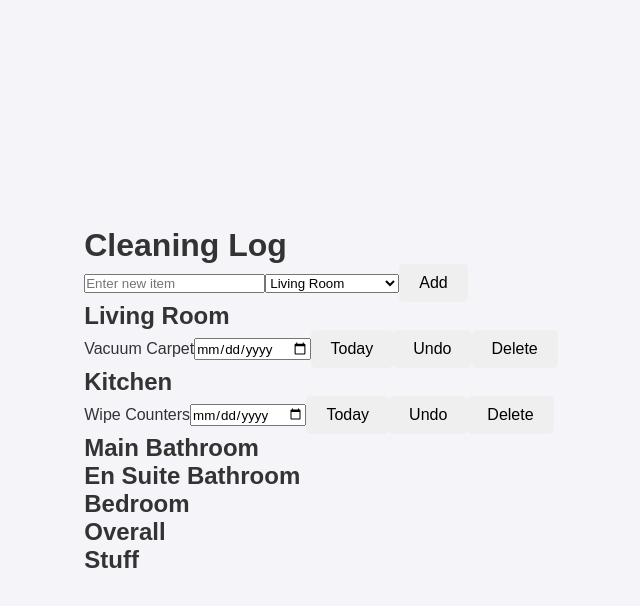
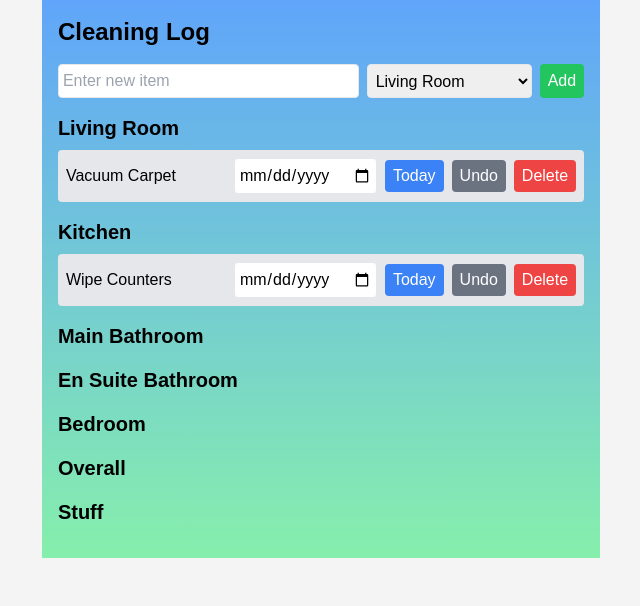
Before and after one commit to tommaclean/cleaning-log, a React (Create React App) app: page / in a window 1280 px wide. Shown: the top 606 px of the page, without its empty margins (319-959 px from the left). Built offline with nearby package versions, Linux system fonts and the light colour scheme.

Commit message:
styles 3

```diff
--- a/src/App.css
+++ b/src/App.css
@@ -1,188 +1,426 @@
-/* Reset some basic styles for consistency */
-* {
+*,
+::before,
+::after {
+  --tw-border-spacing-x:0;
+  --tw-border-spacing-y:0;
+  --tw-translate-x:0;
+  --tw-translate-y:0;
+  --tw-rotate:0;
+  --tw-skew-x:0;
+  --tw-skew-y:0;
+  --tw-scale-x:1;
+  --tw-scale-y:1;
+  --tw-pan-x: ;
+  --tw-pan-y: ;
+  --tw-pinch-zoom: ;
+  --tw-scroll-snap-strictness:proximity;
+  --tw-gradient-from-position: ;
+  --tw-gradient-via-position: ;
+  --tw-gradient-to-position: ;
+  --tw-ordinal: ;
+  --tw-slashed-zero: ;
+  --tw-numeric-figure: ;
+  --tw-numeric-spacing: ;
+  --tw-numeric-fraction: ;
+  --tw-ring-inset: ;
+  --tw-ring-offset-width:0px;
+  --tw-ring-offset-color:#fff;
+  --tw-ring-color:rgb(59 130 246 / 0.5);
+  --tw-ring-offset-shadow:0 0 #0000;
+  --tw-ring-shadow:0 0 #0000;
+  --tw-shadow:0 0 #0000;
+  --tw-shadow-colored:0 0 #0000;
+  --tw-blur: ;
+  --tw-brightness: ;
+  --tw-contrast: ;
+  --tw-grayscale: ;
+  --tw-hue-rotate: ;
+  --tw-invert: ;
+  --tw-saturate: ;
+  --tw-sepia: ;
+  --tw-drop-shadow: ;
+  --tw-backdrop-blur: ;
+  --tw-backdrop-brightness: ;
+  --tw-backdrop-contrast: ;
+  --tw-backdrop-grayscale: ;
+  --tw-backdrop-hue-rotate: ;
+  --tw-backdrop-invert: ;
+  --tw-backdrop-opacity: ;
+  --tw-backdrop-saturate: ;
+  --tw-backdrop-sepia: ;
+  --tw-contain-size: ;
+  --tw-contain-layout: ;
+  --tw-contain-paint: ;
+  --tw-contain-style:
+}
+::backdrop {
+  --tw-border-spacing-x:0;
+  --tw-border-spacing-y:0;
+  --tw-translate-x:0;
+  --tw-translate-y:0;
+  --tw-rotate:0;
+  --tw-skew-x:0;
+  --tw-skew-y:0;
+  --tw-scale-x:1;
+  --tw-scale-y:1;
+  --tw-pan-x: ;
+  --tw-pan-y: ;
+  --tw-pinch-zoom: ;
+  --tw-scroll-snap-strictness:proximity;
+  --tw-gradient-from-position: ;
+  --tw-gradient-via-position: ;
+  --tw-gradient-to-position: ;
+  --tw-ordinal: ;
+  --tw-slashed-zero: ;
+  --tw-numeric-figure: ;
+  --tw-numeric-spacing: ;
+  --tw-numeric-fraction: ;
+  --tw-ring-inset: ;
+  --tw-ring-offset-width:0px;
+  --tw-ring-offset-color:#fff;
+  --tw-ring-color:rgb(59 130 246 / 0.5);
+  --tw-ring-offset-shadow:0 0 #0000;
+  --tw-ring-shadow:0 0 #0000;
+  --tw-shadow:0 0 #0000;
+  --tw-shadow-colored:0 0 #0000;
+  --tw-blur: ;
+  --tw-brightness: ;
+  --tw-contrast: ;
+  --tw-grayscale: ;
+  --tw-hue-rotate: ;
+  --tw-invert: ;
+  --tw-saturate: ;
+  --tw-sepia: ;
+  --tw-drop-shadow: ;
+  --tw-backdrop-blur: ;
+  --tw-backdrop-brightness: ;
+  --tw-backdrop-contrast: ;
+  --tw-backdrop-grayscale: ;
+  --tw-backdrop-hue-rotate: ;
+  --tw-backdrop-invert: ;
+  --tw-backdrop-opacity: ;
+  --tw-backdrop-saturate: ;
+  --tw-backdrop-sepia: ;
+  --tw-contain-size: ;
+  --tw-contain-layout: ;
+  --tw-contain-paint: ;
+  --tw-contain-style:
+}
+/* ! tailwindcss v3.4.16 | MIT License | https://tailwindcss.com */*,
+::after,
+::before {
+  box-sizing:border-box;
+  border-width:0;
+  border-style:solid;
+  border-color:#e5e7eb
+}
+::after,
+::before {
+  --tw-content:''
+}
+:host,
+html {
+  line-height:1.5;
+  -webkit-text-size-adjust:100%;
+  -moz-tab-size:4;
+  tab-size:4;
+  font-family:ui-sans-serif, system-ui, sans-serif, "Apple Color Emoji", "Segoe UI Emoji", "Segoe UI Symbol", "Noto Color Emoji";
+  font-feature-settings:normal;
+  font-variation-settings:normal;
+  -webkit-tap-highlight-color:transparent
+}
+body {
+  font-family: 'Arial', sans-serif;
   margin: 0;
   padding: 0;
-  box-sizing: border-box;
-  font-family: Arial, sans-serif;
 }
-
-/* Body styles */
-body {
-  background-color: #f4f4f9;
-  color: #333;
-  display: flex;
-  justify-content: center;
-  align-items: center;
-  height: 100vh;
-  margin: 0;
+hr {
+  height:0;
+  color:inherit;
+  border-top-width:1px
 }
-
-/* Container for the app */
-.container {
-  width: 100%;
-  max-width: 800px;
-  padding: 20px;
-  background-color: white;
-  border-radius: 10px;
-  box-shadow: 0 4px 6px rgba(0, 0, 0, 0.1);
+abbr:where([title]) {
+  -webkit-text-decoration:underline dotted;
+  text-decoration:underline dotted
 }
-
-/* Header styles */
-.header {
-  text-align: center;
-  margin-bottom: 20px;
+h1,
+h2,
+h3,
+h4,
+h5,
+h6 {
+  font-size:inherit;
+  font-weight:inherit
 }
-
-.header h1 {
-  font-size: 2.5rem;
-  color: #005e99;
-  font-weight: bold;
+a {
+  color:inherit;
+  text-decoration:inherit
 }
-
-/* Main form container */
-.form-container {
-  display: flex;
-  flex-direction: column;
-  gap: 15px;
+b,
+strong {
+  font-weight:bolder
 }
-
-/* Dropdown styles */
-.select-container {
-  display: flex;
-  flex-direction: column;
+code,
+kbd,
+pre,
+samp {
+  font-family:ui-monospace, SFMono-Regular, Menlo, Monaco, Consolas, "Liberation Mono", "Courier New", monospace;
+  font-feature-settings:normal;
+  font-variation-settings:normal;
+  font-size:1em
 }
-
-.select-container label {
-  font-size: 1rem;
-  font-weight: 600;
-  color: #444;
+small {
+  font-size:80%
 }
-
-.select-container select {
-  padding: 10px;
-  font-size: 1rem;
-  border: 1px solid #ddd;
-  border-radius: 5px;
-  outline: none;
+sub,
+sup {
+  font-size:75%;
+  line-height:0;
+  position:relative;
+  vertical-align:baseline
 }
-
-.select-container select:focus {
-  border-color: #005e99;
+sub {
+  bottom:-.25em
 }
-
-/* Date picker styles */
-.date-container {
-  display: flex;
-  flex-direction: column;
+sup {
+  top:-.5em
 }
-
-.date-container label {
-  font-size: 1rem;
-  font-weight: 600;
-  color: #444;
+table {
+  text-indent:0;
+  border-color:inherit;
+  border-collapse:collapse
 }
-
-.date-container input[type="date"] {
-  padding: 10px;
-  font-size: 1rem;
-  border: 1px solid #ddd;
-  border-radius: 5px;
-  outline: none;
+button,
+input,
+optgroup,
+select,
+textarea {
+  font-family:inherit;
+  font-feature-settings:inherit;
+  font-variation-settings:inherit;
+  font-size:100%;
+  font-weight:inherit;
+  line-height:inherit;
+  letter-spacing:inherit;
+  color:inherit;
+  margin:0;
+  padding:0
 }
-
-.date-container input[type="date"]:focus {
-  border-color: #005e99;
+button,
+select {
+  text-transform:none
 }
-
-/* Buttons container */
-.buttons-container {
-  display: flex;
-  justify-content: space-between;
-  margin-top: 20px;
+button,
+input:where([type=button]),
+input:where([type=reset]),
+input:where([type=submit]) {
+  -webkit-appearance:button;
+  background-color:transparent;
+  background-image:none
 }
-
+:-moz-focusring {
+  outline:auto
+}
+:-moz-ui-invalid {
+  box-shadow:none
+}
+progress {
+  vertical-align:baseline
+}
+::-webkit-inner-spin-button,
+::-webkit-outer-spin-button {
+  height:auto
+}
+[type=search] {
+  -webkit-appearance:textfield;
+  outline-offset:-2px
+}
+::-webkit-search-decoration {
+  -webkit-appearance:none
+}
+::-webkit-file-upload-button {
+  -webkit-appearance:button;
+  font:inherit
+}
+summary {
+  display:list-item
+}
+blockquote,
+dd,
+dl,
+figure,
+h1,
+h2,
+h3,
+h4,
+h5,
+h6,
+hr,
+p,
+pre {
+  margin:0
+}
+fieldset {
+  margin:0;
+  padding:0
+}
+legend {
+  padding:0
+}
+menu,
+ol,
+ul {
+  list-style:none;
+  margin:0;
+  padding:0
+}
+dialog {
+  padding:0
+}
+textarea {
+  resize:vertical
+}
+input::placeholder,
+textarea::placeholder {
+  opacity:1;
+  color:#9ca3af
+}
+[role=button],
 button {
-  padding: 10px 20px;
-  font-size: 1rem;
-  border: none;
-  border-radius: 5px;
-  cursor: pointer;
-  transition: background-color 0.3s ease;
+  cursor:pointer
 }
-
-button:hover {
-  background-color: #005e99;
-  color: white;
+:disabled {
+  cursor:default
 }
-
-button:focus {
-  outline: none;
+audio,
+canvas,
+embed,
+iframe,
+img,
+object,
+svg,
+video {
+  display:block;
+  vertical-align:middle
 }
-
-/* Specific button styles */
-#save-btn {
-  background-color: #ff9800;
-  color: white;
+img,
+video {
+  max-width:100%;
+  height:auto
 }
-
-#save-btn:hover {
-  background-color: #f57c00;
+[hidden]:where(:not([hidden=until-found])) {
+  display:none
 }
-
-#undo-btn {
-  background-color: #9e9e9e;
-  color: white;
+.mx-auto {
+  margin-left:auto;
+  margin-right:auto
 }
-
-#undo-btn:hover {
-  background-color: #616161;
+.mb-2 {
+  margin-bottom:0.5rem
 }
-
-#today-btn {
-  background-color: #4caf50;
-  color: white;
+.mb-4 {
+  margin-bottom:1rem
 }
-
-#today-btn:hover {
-  background-color: #388e3c;
+.flex {
+  display:flex
 }
-
-/* Styling for lists or data display */
-.list-container {
-  margin-top: 30px;
+.min-h-screen {
+  min-height:100vh
 }
-
-.list-container ul {
-  list-style-type: none;
-  padding: 0;
+.w-40 {
+  width:10rem
 }
-
-.list-container li {
-  padding: 10px;
-  border-bottom: 1px solid #ddd;
+.w-full {
+  width:100%
 }
-
-.list-container li:last-child {
-  border-bottom: none;
+.max-w-xl {
+  max-width:36rem
 }
-
-.list-container li span {
-  font-weight: 600;
-  color: #333;
+.items-center {
+  align-items:center
 }
-
-/* Responsiveness */
-@media (max-width: 600px) {
-  .container {
-    width: 90%;
-  }
-
-  .buttons-container {
-    flex-direction: column;
-    gap: 10px;
-  }
-
-  button {
-    width: 100%;
-  }
+.gap-2 {
+  gap:0.5rem
 }
+.rounded {
+  border-radius:0.25rem
+}
+.border {
+  border-width:1px
+}
+.bg-green {
+  background-color: rgb(187,247,208);
+}
+.bg-yellow {
+  background-color: rgb(254,240,138);
+}
+.bg-red {
+  background-color: rgb(254,202,202);
+}
+.bg-blue-500 {
+  --tw-bg-opacity:1;
+  background-color:rgb(59 130 246 / var(--tw-bg-opacity, 1))
+}
+.bg-gray-200 {
+  --tw-bg-opacity:1;
+  background-color:rgb(229 231 235 / var(--tw-bg-opacity, 1))
+}
+.bg-gray-500 {
+  --tw-bg-opacity:1;
+  background-color:rgb(107 114 128 / var(--tw-bg-opacity, 1))
+}
+.bg-green-500 {
+  --tw-bg-opacity:1;
+  background-color:rgb(34 197 94 / var(--tw-bg-opacity, 1))
+}
+.bg-red-500 {
+  --tw-bg-opacity:1;
+  background-color:rgb(239 68 68 / var(--tw-bg-opacity, 1))
+}
+.bg-gradient-to-b {
+  background-image:linear-gradient(to bottom, var(--tw-gradient-stops))
+}
+.from-blue-400 {
+  --tw-gradient-from:#60a5fa var(--tw-gradient-from-position);
+  --tw-gradient-to:rgb(96 165 250 / 0) var(--tw-gradient-to-position);
+  --tw-gradient-stops:var(--tw-gradient-from), var(--tw-gradient-to)
+}
+.to-green-300 {
+  --tw-gradient-to:#86efac var(--tw-gradient-to-position)
+}
+.p-1 {
+  padding:0.25rem
+}
+.p-2 {
+  padding:0.5rem
+}
+.p-4 {
+  padding:1rem;
+  background: linear-gradient(180deg, #60a5fa, #86efac); /* Blue to Green Gradient */
+}
+.px-2 {
+  padding-left:0.5rem;
+  padding-right:0.5rem
+}
+.py-1 {
+  padding-top:0.25rem;
+  padding-bottom:0.25rem
+}
+.text-2xl {
+  font-size:1.5rem;
+  line-height:2rem
+}
+.text-xl {
+  font-size:1.25rem;
+  line-height:1.75rem
+}
+.font-bold {
+  font-weight:700
+}
+.font-semibold {
+  font-weight:600
+}
+.text-white {
+  --tw-text-opacity:1;
+  color:rgb(255 255 255 / var(--tw-text-opacity, 1));
+}
--- a/src/App.js
+++ b/src/App.js
@@ -1,5 +1,4 @@
-import React from 'react';
-import { useState } from 'react';
+import React, { useState } from 'react';
 import { format, differenceInDays, parseISO } from 'date-fns';
 import './App.css';
 
@@ -39,12 +38,21 @@ export default function CleaningLogApp() {
     setNewItem("");
   };
 
+  // Updated getItemColor function
   const getItemColor = (lastCleaned) => {
-    if (!lastCleaned) return "bg-gray-200";
+    if (!lastCleaned) return "bg-gray-200"; // Default color if no date is selected
+    console.log("no lastCleaned date");
     const daysAgo = differenceInDays(new Date(), parseISO(lastCleaned));
-    if (daysAgo <= 7) return "bg-green-200";
-    if (daysAgo <= 14) return "bg-yellow-200";
-    return "bg-red-200";
+
+    if (daysAgo <= 7) {
+      console.log("7 or less days ago");
+      return "bg-green"; // Color for the last week
+    }
+    if (daysAgo <= 14) {
+      console.log("14 or less days ago");
+      return "bg-yellow"; // Color for between 1 and 2 weeks
+    }
+    return "bg-red"; // Color for over 2 weeks
   };
 
   return (
@@ -73,7 +81,7 @@ export default function CleaningLogApp() {
         <div key={category} className="mb-4">
           <h2 className="text-xl font-semibold mb-2">{category}</h2>
           {items.filter(item => item.category === category).map(item => (
-            <div key={item.id} className={`flex gap-2 mb-2 items-center p-2 rounded ${getItemColor(item.lastCleaned)}` }>
+            <div key={item.id} className={`flex gap-2 mb-2 items-center p-2 rounded ${getItemColor(item.lastCleaned)}`}>
               <span className="w-40">{item.name}</span>
               <input
                 type="date"
--- a/src/index.css
+++ b/src/index.css
@@ -1,13 +1,120 @@
-body {
+/* Reset some default browser styles */
+* {
   margin: 0;
-  font-family: -apple-system, BlinkMacSystemFont, 'Segoe UI', 'Roboto', 'Oxygen',
-    'Ubuntu', 'Cantarell', 'Fira Sans', 'Droid Sans', 'Helvetica Neue',
-    sans-serif;
-  -webkit-font-smoothing: antialiased;
-  -moz-osx-font-smoothing: grayscale;
+  padding: 0;
+  box-sizing: border-box;
 }
 
-code {
-  font-family: source-code-pro, Menlo, Monaco, Consolas, 'Courier New',
-    monospace;
+/* Make sure the body takes up the full height of the screen */
+html, body {
+  height: 100%;
+  font-family: 'Arial', sans-serif;
 }
+
+/* Apply some spacing and ensure the body fills the viewport */
+body {
+  display: flex;
+  flex-direction: column;
+  justify-content: flex-start;
+  align-items: center;
+  background-color: #f4f4f4;
+  min-height: 100vh;
+}
+
+/* Link styling for the app */
+a {
+  text-decoration: none;
+  color: inherit;
+}
+
+/* Global Typography */
+h1, h2, h3, h4, h5, h6 {
+  font-weight: normal;
+}
+
+/* Add a smooth transition effect for elements */
+*, *::before, *::after {
+  transition: all 0.3s ease;
+}
+
+/* Focused elements should have a visible outline */
+:focus {
+  outline: 3px solid #4b6a9e; /* The same blue color */
+}
+
+/* Container to center content */
+.container {
+  width: 100%;
+  max-width: 1200px;
+  margin: 0 auto;
+  padding: 20px;
+}
+
+/* Global Button Styles */
+button {
+  background-color: #4b6a9e;
+  color: white;
+  border: none;
+  padding: 12px 24px;
+  font-size: 16px;
+  border-radius: 5px;
+  cursor: pointer;
+  transition: background-color 0.3s;
+}
+
+button:hover {
+  background-color: #3b5b81;
+}
+
+button:focus {
+  outline: none;
+}
+
+/* Table Styles */
+table {
+  width: 100%;
+  border-collapse: collapse;
+  margin-top: 20px;
+}
+
+table th, table td {
+  padding: 12px;
+  text-align: left;
+  border-bottom: 1px solid #ddd;
+}
+
+table th {
+  background-color: #4b6a9e;
+  color: white;
+}
+
+table td {
+  background-color: #f9f9f9;
+}
+
+table tr:nth-child(even) td {
+  background-color: #f1f1f1;
+}
+
+table tr:hover td {
+  background-color: #e6f2ff;
+}
+
+/* Responsive Design for Smaller Screens */
+@media (max-width: 768px) {
+  .container {
+    padding: 10px;
+  }
+
+  h1 {
+    font-size: 24px;
+  }
+
+  button {
+    padding: 10px 20px;
+  }
+
+  table th, table td {
+    font-size: 14px;
+  }
+}
```
